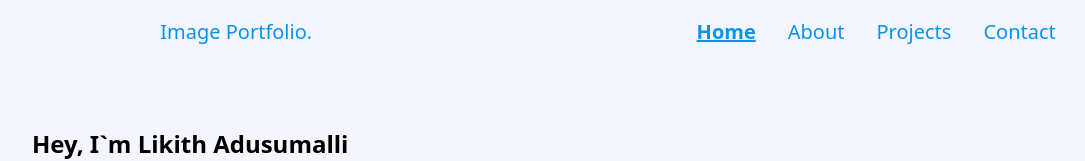
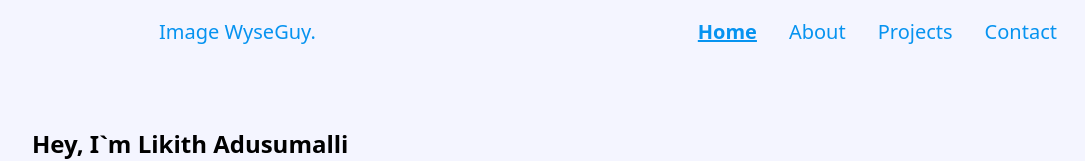
Before and after one commit to Likith123/portfolio, a React (Vite) app: page / in a window 1280 px wide. Shown: the top 161 px of the page, without its empty margins (32-1117 px from the left). Built offline with nearby package versions, Linux system fonts and the light colour scheme.

Commit message:
code optimized, added NavItem Component

```diff
--- /dev/null
+++ b/src/components/NavItem.jsx
@@ -0,0 +1,17 @@
+import { NavLink } from "react-router-dom";
+
+function NavItem({ to, children }) {
+    function checkIsActive({ isActive }) {
+        return isActive ? "font-bold underline" : undefined;
+    }
+
+    return (
+        <li>
+            <NavLink to={to} className={checkIsActive} end>
+                {children}
+            </NavLink>
+        </li>
+    );
+}
+
+export default NavItem;
--- a/src/components/Navbar.jsx
+++ b/src/components/Navbar.jsx
@@ -1,43 +1,24 @@
-import { Link, NavLink } from "react-router-dom";
+import { Link } from "react-router-dom";
+import NavItem from "./NavItem";
 
 function Navbar() {
-    function checkIsActive({isActive}) {
-        return isActive? "font-bold underline" : undefined;
-    }
-
     return (
         <header className="text-[#0693f0] flex justify-around items-center h-16 w-full bg-[#f4f5ff] text-xl font-medium sticky top-0 z-10">
             {/* Logo */}
             <div>
                 <Link to="/">
                     <span>Image </span>
-                    <span>Portfolio.</span>
+                    <span>WyseGuy.</span>
                 </Link>
             </div>
 
             {/* Navbar */}
             <nav className="nav">
                 <ul className="flex gap-8 list-none">
-                    <li>
-                        <NavLink to="/" className={checkIsActive} end>
-                            Home
-                        </NavLink>
-                    </li>
-                    <li>
-                        <NavLink to="/about" className={checkIsActive}>
-                            About
-                        </NavLink>
-                    </li>
-                    <li>
-                        <NavLink to="/projects" className={checkIsActive}>
-                            Projects
-                        </NavLink>
-                    </li>
-                    <li>
-                        <NavLink to="/contactMe" className={checkIsActive}>
-                            Contact
-                        </NavLink>
-                    </li>
+                    <NavItem to="/">Home</NavItem>
+                    <NavItem to="/about">About</NavItem>
+                    <NavItem to="/projects">Projects</NavItem>
+                    <NavItem to="/contactMe">Contact</NavItem>
                 </ul>
             </nav>
         </header>
```
Also changed, not shown: 1 other file (tests, documents, lock files or other folders).
